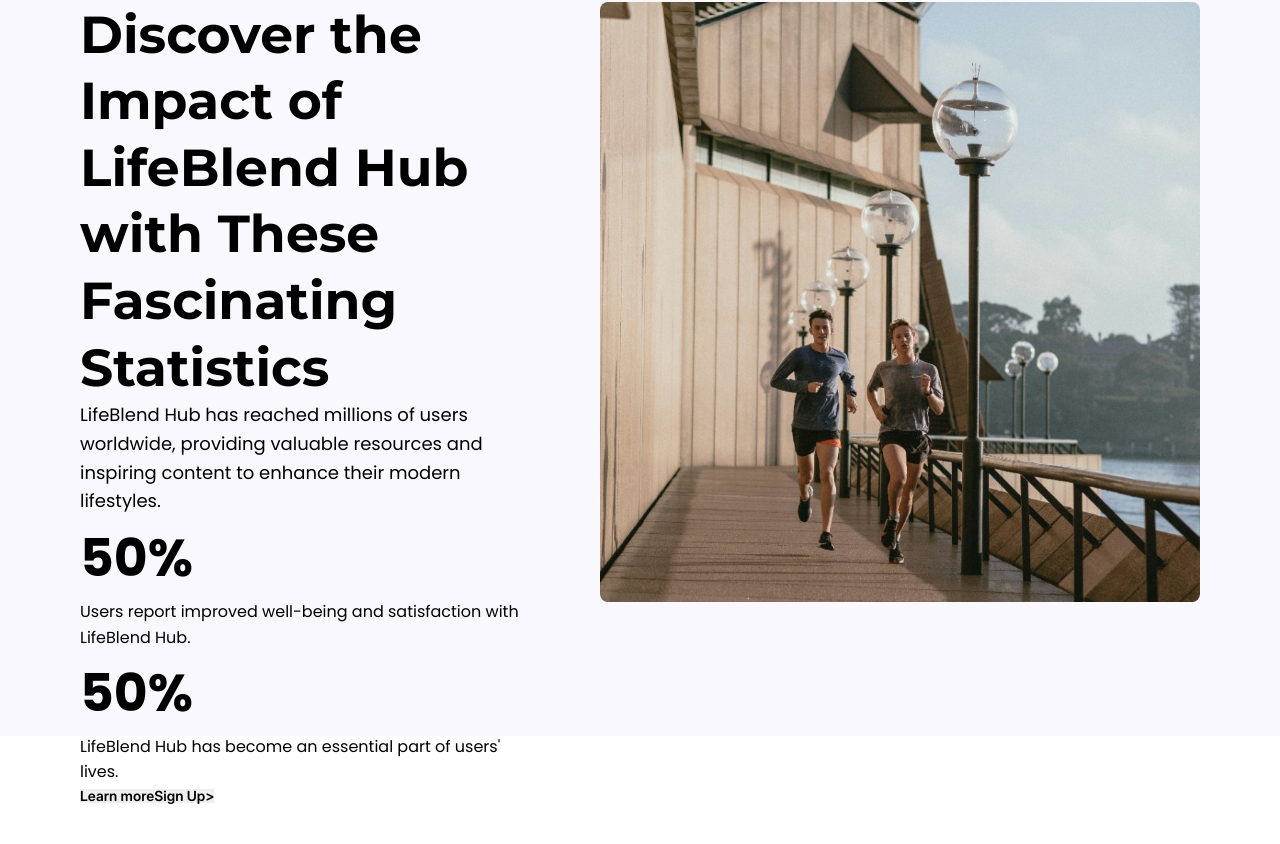
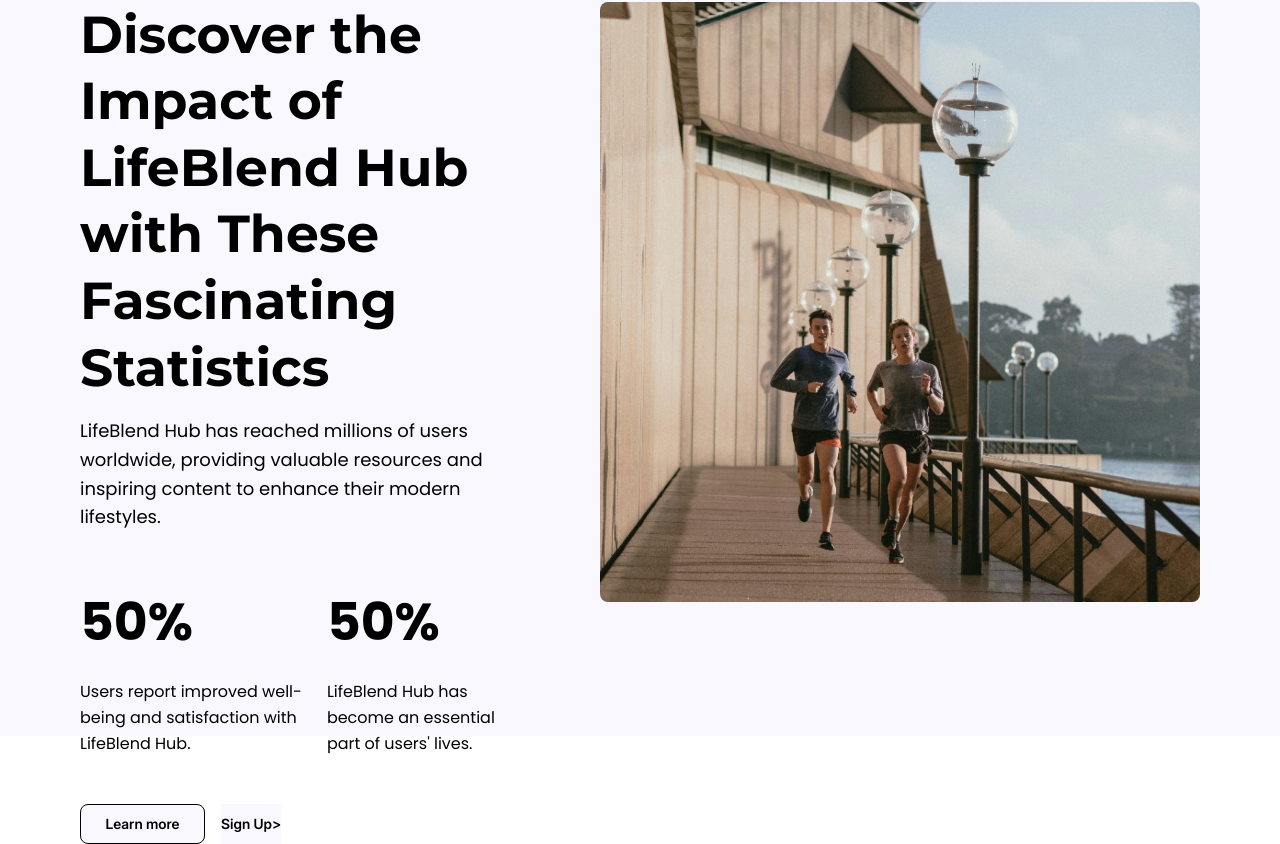
Before and after one commit to HolyGoose17/templateTask, a React (Create React App) app: page / in a window 1280 px wide. Shown: the part 4610-5454 px from the top of the page. Before the commit the page ends 5415 px from the top, so only its background shows below. Built offline with nearby package versions, Linux system fonts and the light colour scheme.

Commit message:
finish sixth section

```diff
--- a/src/App.css
+++ b/src/App.css
@@ -75,15 +75,6 @@
   border-radius: var(--radius);
   border: 1px solid black;
 }
-/* .arrow {
-  width: 5.5rem;
-  border: 0 solid;
-  display: flex;
-}
-.arrow:hover {
-  background-color: var(--color-gray);
-  color: var(--color-dark);
-} */
 .header {
   width: 90rem;
   height: 4.25rem;
@@ -285,7 +276,7 @@
   font-size: 0.875rem;
   font-weight: 600;
   line-height: 100%;
-  width: 7rem;
+  /* width: 7rem; */
   height: 2.5rem;
   padding: 0.5rem;
   background-color: var(--color-gray);
@@ -385,7 +376,7 @@
   font-size: 0.875rem;
   font-weight: 600;
   line-height: 100%;
-  width: 7rem;
+  /* width: 7rem; */
   height: 2.5rem;
   background-color: var(--color-light);
   cursor: pointer;
@@ -451,7 +442,7 @@
   font-size: 0.875rem;
   font-weight: 600;
   line-height: 100%;
-  width: 5.5rem;
+  /* width: 5.5rem; */
   height: 2.5rem;
   background-color: var(--color-gray);
   cursor: pointer;
@@ -520,8 +511,14 @@
   background-color: var(--color-gray);
 }
 .proof__content {
+  display: flex;
+  flex-direction: column;
+  gap: 3rem;
 }
 .proof__head {
+  flex-direction: column;
+  display: flex;
+  gap: 1rem;
 }
 .proof__title {
   font-family: var(--font-family-title);
@@ -536,8 +533,13 @@
   line-height: 160%;
 }
 .proof__stats {
+  display: flex;
+  gap: 1rem;
 }
 .proof__card {
+  display: flex;
+  flex-direction: column;
+  gap: 1rem;
 }
 .proof__percent {
   font-family: var(--font-family-base);
@@ -551,17 +553,35 @@
   font-weight: 400;
   line-height: 160%;
 }
+.proof__nav{
+  display: flex;
+  gap: 1rem;
+}
 .proof__btn {
+  width: 7.8125rem;
+  height: 2.5rem;
+  border-radius: var(--radius);
+  border: 1px solid var(--color-dark);
+  background-color: var(--color-gray);
   font-family: var(--font-family-accent);
   font-size: 0.875rem;
   font-weight: 600;
   line-height: 100%;
+  cursor: pointer;
+}
+.proof__btn:hover{
+  transition: ease 0.8s;
+  background-color: var(--color-dark);
+  color: var(--color-light);
 }
 .proof__btn__arrow {
+  height: 2.5rem;
+  background-color: var(--color-gray);
   font-family: var(--font-family-accent);
   font-size: 0.875rem;
   font-weight: 600;
   line-height: 100%;
+  cursor: pointer;
 }
 .proof__img {
   width: 37.5rem;
--- a/src/App.js
+++ b/src/App.js
@@ -207,7 +207,7 @@ function App() {
                 </p>
               </div>
             </div>
-            <div>
+            <div className='proof__nav'>
               <button class='proof__btn'>
                 Learn more
               </button>
```
